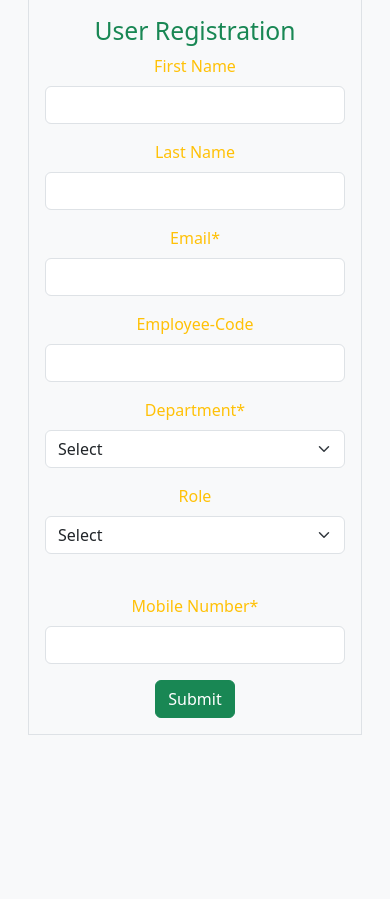
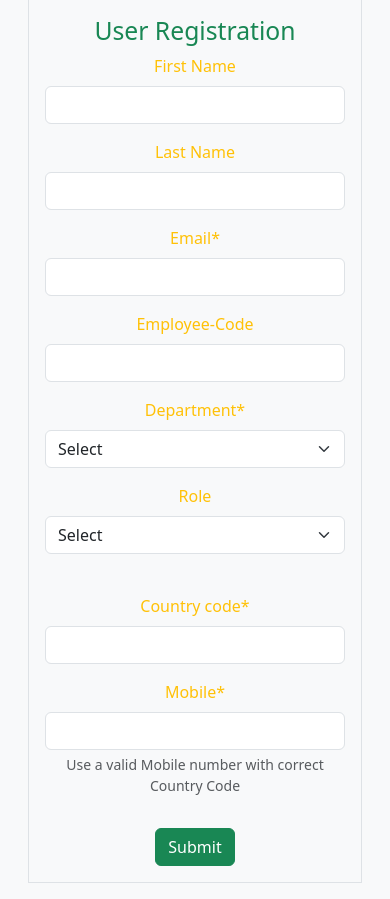
Before and after one commit to Yassin-ck/EmployeemanagementSystem, a Django app: page /register/ in a window 390 px wide. Shown: the part 65-964 px from the top of the page. Before the commit the page ends 800 px from the top, so only its background shows below. Run offline with Django 4.2, Linux system fonts and the light colour scheme; some libraries are stand-ins or nearby versions.

Commit message:
Completed Two factor authentication through mobile using Twilio

```diff
--- a/accounts/forms.py
+++ b/accounts/forms.py
@@ -3,11 +3,12 @@ from django.forms import PasswordInput
 from .models import User,Code
 
 class UserForm(forms.ModelForm):
-
+    country_code = forms.CharField(max_length=4)
+    mobile = forms.CharField(max_length=10,help_text='Use a valid Mobile number with correct Country Code')
     class Meta:
         model = User
 
-        fields = ('first_name','last_name','email','role','department','mobile','username')
+        fields = ('first_name','last_name','email','role','department','mobile','country_code','username')
 
         error_messages = {
             'mobile':{
@@ -23,10 +24,12 @@ class UserForm(forms.ModelForm):
             'email':'Email',
             'role':'Role',
             'department':'Department',
+            'country_code': '',
             'mobile':'Mobile Number',
             'username':'Employee-Code'
 
         }
+
     def __init__(self, *args, **kwargs):
 
         super().__init__(*args, **kwargs)
@@ -36,8 +39,10 @@ class UserForm(forms.ModelForm):
 
 
 
+
 class LoginForm(forms.ModelForm):
     password = forms.CharField(widget=forms.PasswordInput)
+
 
     widgets = {
             'password': PasswordInput(attrs={'type': 'password'})
@@ -57,7 +62,7 @@ class LoginForm(forms.ModelForm):
 
 
 class CodeForm(forms.ModelForm):
-    number =  forms.CharField(label='Code',help_text='Enter SMS Verification Code')
+    number =  forms.CharField(label='Code',help_text='Enter SMS Verification Code',required=False)
 
     class Meta:
         model = Code
--- a/accounts/urls.py
+++ b/accounts/urls.py
@@ -4,6 +4,7 @@ from . import views
 urlpatterns = [
     path('register/',views.Registration,name='register'),
     path('',views.loginPage,name='login'),
+    path('logout/',views.loginPage,name='logout'),
     path('home/',views.homePage,name='home'),
     path('resetpassword/<int:id>/',views.reset_password,name='resetpassword'),
     path('verify/<uidb64>/<token>/',views.verify,name='verify'),
--- a/accounts/views.py
+++ b/accounts/views.py
@@ -8,10 +8,7 @@ from django.contrib.auth.hashers import make_password
 from django.contrib.auth import authenticate,login
 from django.views.decorators.cache import never_cache
 from django.contrib.auth.decorators import login_required
-# from django.contrib.auth.views import PasswordResetView
-# from django.contrib.auth import get_user_model
-# from django.contrib.auth.hashers import check_password
-
+from .utils import send_sms # OTP Verification
 #email sending
 from django.contrib.sites.shortcuts import get_current_site
 from django.template.loader import render_to_string
@@ -22,6 +19,9 @@ from django.contrib.auth.tokens import default_token_generator
 
 
 # Create your views here.
+@login_required(login_url='login')
+def homePage(request):
+    return render(request,'accounts/home.html')
 
 def Registration(request):
 
@@ -37,17 +37,17 @@ def Registration(request):
             role = form.cleaned_data['role']
             email = form.cleaned_data['email']
             employeeCode = form.cleaned_data['username']
+            country_code = form.cleaned_data['country_code']
             try :
                 user = User.objects.get(email=email)
                 form.add_error('email','Same Email With User Already exist')
             except User.DoesNotExist:
-                if User.objects.filter(mobile=mobile).exists():
-                    form.add_error('mobile', 'User with the same mobile number already exists')
-                elif len(mobile) != 10 or not mobile.isdigit():
+                if len(mobile) != 10 or not mobile.isdigit():
                     form.add_error('mobile', 'Please enter a valid 10-digit mobile number')
                 else:
                     user = form.save(commit=False)
                     user.username = employeeCode.upper()
+                    user.mobile = country_code+mobile
                     temporary_password = secrets.token_urlsafe(10)
                     current_site = get_current_site(request)
                     mail_subject = "Welcome, Here's Your EmployeeCode and Password to Login..."
@@ -66,19 +66,9 @@ def Registration(request):
                     password = make_password(temporary_password)
                     user.password = password
                     user.save()
-                        # print(user.save())
                     return redirect('emailpassid')
 
 
-
-
-                        # username_id = secrets.token_hex(2)
-                        # username = f"{first_name[:2]}{username_id}{last_name[:2]}".upper()
-                        # username = username_create.upper()
-                        # user.username=username
-                        # print(user.username)
-                        # hashed_password = make_password(temparory_password)
-                        #SENDING EMAIL
 
     context ={
         'form':form,
@@ -87,61 +77,18 @@ def Registration(request):
     return render(request, 'accounts/register.html', context)
 
 
-# def loginPage(request):
-#     if request.method == 'POST':
-#         form = UserForm(request.POST)
-#         if form.is_valid():
-#             email = form.cleaned_data['email']
-#             password = form.cleaned_data['password']
-
-#             # Check if a user with the given email exists
-#             try:
-#                 user = User.objects.get(email=email)
-#             except User.DoesNotExist:
-#                 user = None
-
-#             # Authenticate the user using the email and password
-#             if user is not None:
-#                 user = authenticate(request, username=user.username, password=password)
-#                 if user is not None:
-#                     login(request, user)
-#                     messages.success(request, 'Logged in successfully')
-#                     return redirect('login')
-
-#             # If authentication fails, show an error message
-#             messages.error(request, "Invalid email or password")
-#     else:
-#         form = UserForm()
-
-#     context = {'form': form}
-#     return render(request, 'accounts/login.html', context)
-
 
 @never_cache
 def loginPage(request):
 
-    # User = get_user_model()
     if request.method == 'POST':
 
         form = LoginForm(request.POST)
         EmployeeCode = request.POST.get('username')
         password = request.POST.get('password')
-        # print('post')
         user = authenticate(request,username=EmployeeCode,password=password)
-        # print('post1')
-        # print(user.username)
-        # print(user)
-
-        # password = '11uhIrxEk7zbOA'
-        # stored_hash = 'pbkdf2_sha256$600000$ConuhQZ5X9Nns0uIl5bo6g$/3AXLA6c/F8gEwH/rL4GXl+i+o6c0izq496wRhwwS6w='
-
-        # if check_password(password, stored_hash):
-        #     print('Password is correct.')
-        # else:
-        #      print('Password is incorrect.')
 
         if user is not None:
-            # print('uu ')
             if user.is_superuser or user.last_login is not None:
                 request.session['pk']=user.pk
                 return redirect('twoFactorAuthentication')
@@ -154,43 +101,12 @@ def loginPage(request):
             form.add_error('password','')
             messages.error(request,'Id or Password is not Correct')
 
-    #     if form.is_valid():
-    #         print('in')
-    #         email = form.cleaned_data['email']
-    #         password = form.cleaned_data['password']
-    #         print(email)
-    #         print(password)
-
-    #         user = authenticate(request,email=email,password=password)
-    #         print(user)
-    #         if user is not None:
-    #             login(request, user)
-    #             messages.success(request, 'Logged in successfully')
-    #         else:
-    #             messages.error(request, "User doesn't exist")
-    #     else:
-    #         # username = form.cleaned_data['username']
-    #         # password = form.cleaned_data['password']
-
-    #         # user = authenticate(request, username=username, password=password)
-    #         # if user is not None:
-    #         #     login(request, user)
-    #         #     messages.success(request, 'Logged in successfully')
-    #         # else:
-    #         #     messages.error(request, "User doesn't exist")
-    #         messages.error(request, 'Invalid form')
-    #         # return HttpResponse('hh')
     else:
         form = LoginForm()
 
     context = {'form': form}
     return render(request, 'accounts/login.html', context)
 
-@login_required(login_url='login')
-@never_cache
-def homePage(request):
-    return HttpResponse('hii')
-# temporary_reset_passowrd = ''
 @never_cache
 def reset_password(request,id=0):
     if request.method == 'POST':
@@ -201,11 +117,6 @@ def reset_password(request,id=0):
             if password == Cpassword and len(password)<=6:
 
                 user.set_password(password)
-                # temporary_reset_passowrd =  password
-
-                #sending email for reset password
-
-                # verify()
 
                 user.save()
                 # if user.verify():
@@ -232,10 +143,6 @@ def verify(request,uidb64,token):
         user = None
 
     if user is not None and default_token_generator.check_token(user,token):
-        # user.is_active=True
-        # user.save()
-        # messages.success(request,'congratulations')
-        # login(request,user)
         return redirect('resetpassword',id=user.id)
     else:
         messages.error(request,'Error occurred while Activating')
@@ -277,26 +184,36 @@ def resetpasswordemail_verificationPage(request):
 
 
 def TwoFactorAuthentication(request):
-    form = CodeForm(request.POST)
+    form = CodeForm(request.POST or None)
     pk = request.session.get('pk')
     if pk:
         user = User.objects.get(pk=pk)
         code = user.code
-        code_user = f"{user.username} : {user.code}"
+        code_user = f"{user.username} : {code}"
         if not request.POST:
+            try:
+                send_sms(code_user,user.mobile)
+                messages.success(request,'We send you a OTP to the registerd Mobile Number')
+            except:
+                messages.error(request,'Error ocuured while we sending the OTP to your Mobile Number!!! please Retry...')
+
             print(code_user)
         if form.is_valid():
 
-            print('valid')
             number =form.cleaned_data.get('number')
 
             if str(code) == number:
-                print(number)
+                # print(number)
                 code.save()
                 login(request,user)
                 return redirect('home')
             else:
-                return redirect('login')
-        else:
-            print(form.errors)
+                messages.error(request,'Invalid OTP number')
+
     return render(request,'accounts/twofactor_auth.html',{'form':form})
+
+
+
+def logout(request):
+    logout(request)
+    return redirect('home')
--- a/employeemanagmentsystem/settings.py
+++ b/employeemanagmentsystem/settings.py
@@ -146,3 +146,9 @@ EMAIL_PORT = 587
 EMAIL_HOST_USER = EMAIL
 EMAIL_HOST_PASSWORD = EMAILHOSTPASSWORD
 EMAIL_USE_TLS = True
+
+
+#twilio secret key and token
+
+ACCOUNT_SID = os.getenv('sid')
+AUTH_TOKEN = os.getenv('token')
--- a/templates/accounts/login.html
+++ b/templates/accounts/login.html
@@ -12,7 +12,9 @@
 
                 {{form.username|as_crispy_field}}
                 {{form.password|as_crispy_field}}
-                <button  class="btn btn-success" >Login</button>
+                <div>
+                <input type="submit" value="Login" class="btn btn-success">
+                </div>
             </form>
              {% include "includes/messages.html" %}
         </div>
--- a/templates/accounts/register.html
+++ b/templates/accounts/register.html
@@ -48,7 +48,16 @@
                 </div>
 
                 <div class="mb-3 text-warning">
-                    {{ form.mobile|as_crispy_field }}
+                <div class="col-md-12 row">
+<div class="col-md-4">
+
+    {{ form.country_code|as_crispy_field }}
+</div>
+<div class="col-md-8">
+
+    {{ form.mobile|as_crispy_field }}
+</div>
+                </div>
                 </div>
 
                 <div class="mb-3">
--- a/templates/accounts/twofactor_auth.html
+++ b/templates/accounts/twofactor_auth.html
@@ -9,7 +9,7 @@
             {{form|crispy}}
           <button type="submit" class="btn btn-primary">Submit</button>
         </form>
-
+{% include "includes/messages.html" %}
     </div>
 </div>
 
```
Also changed, not shown: accounts/models.py (+5 -2 lines), accounts/utils.py (added, +17 -0 lines), templates/accounts/home.html (added, +11 -0 lines), accounts/migrations/0010_alter_code_number_alter_user_mobile.py (added), accounts/migrations/0011_alter_user_mobile.py (added).
